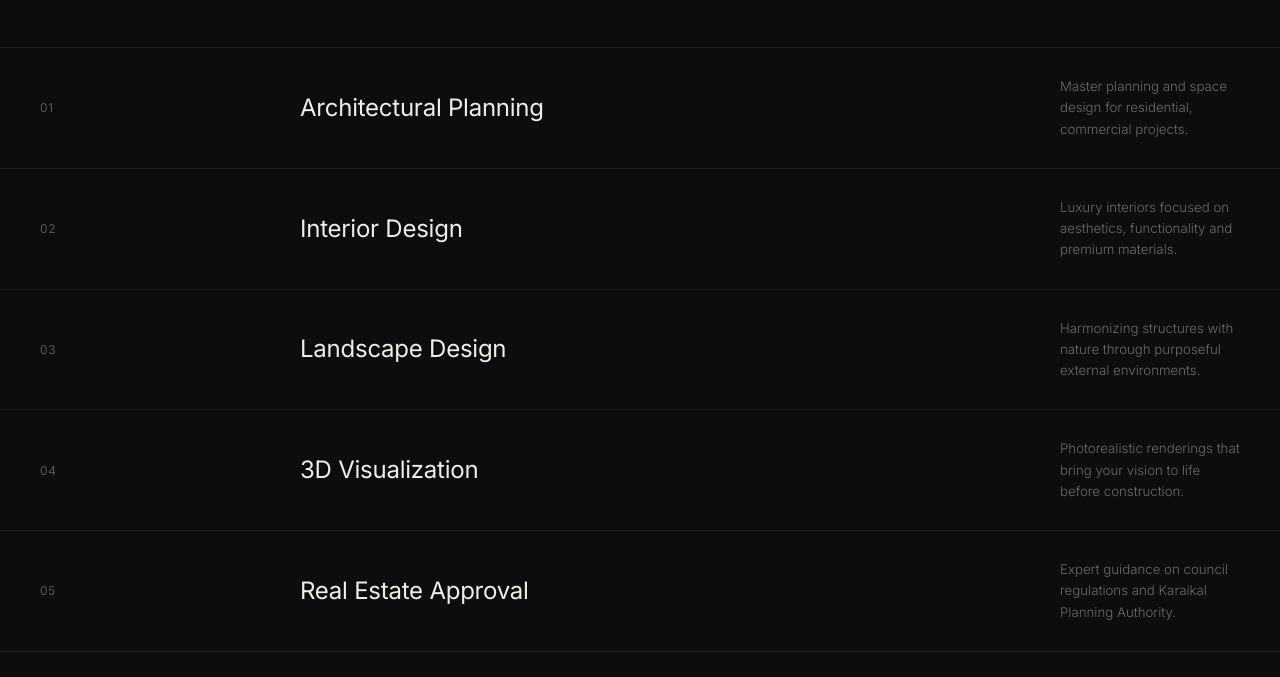
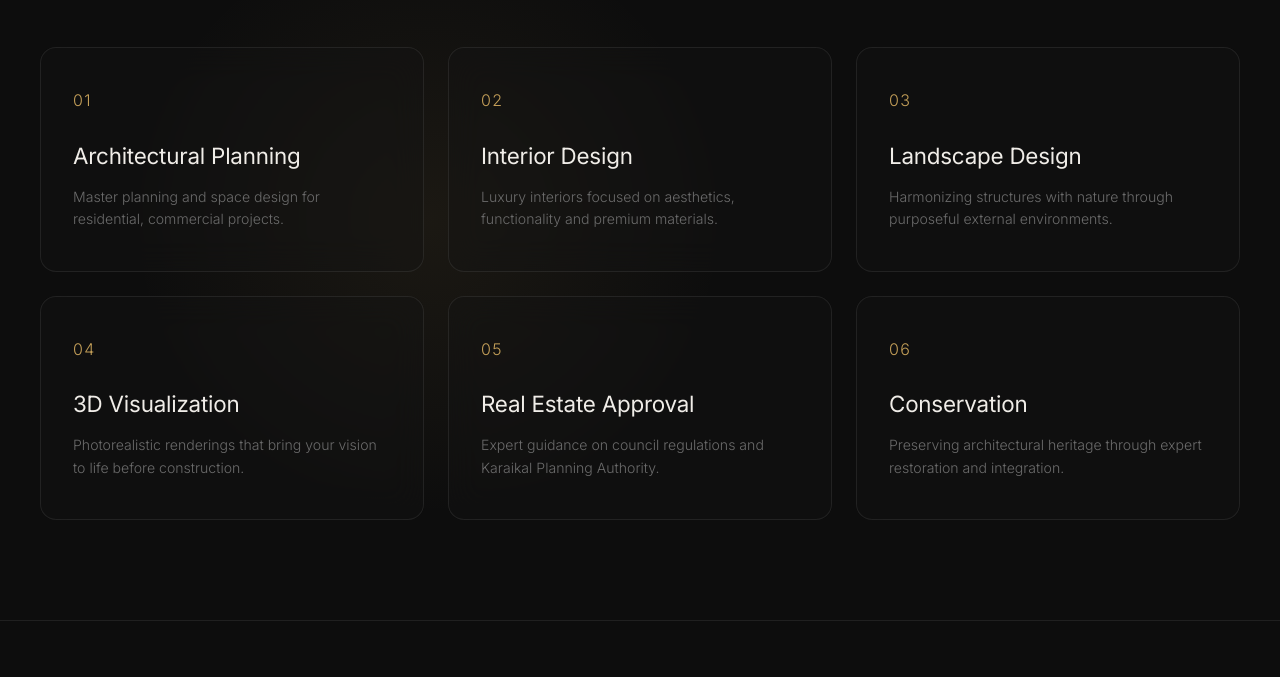
Before and after one commit to xrvnsp/sidarc, a plain HTML site: page index.html in a window 1280 px wide. Shown: the part 2557-3234 px from the top of the page. Drawn offline with nearby package versions, Linux system fonts and the light colour scheme.

Commit message:
Update expertise items to blur cards

```diff
--- a/styles.css
+++ b/styles.css
@@ -470,6 +470,24 @@
    ============================================================ */
 #expertise {
     padding: 100px 0;
+    position: relative;
+}
+
+#expertise::before {
+    content: '';
+    position: absolute;
+    top: 20%;
+    left: 10%;
+    width: 600px;
+    height: 600px;
+    background: radial-gradient(circle, rgba(197, 160, 89, 0.08) 0%, transparent 70%);
+    pointer-events: none;
+    z-index: 0;
+}
+
+.expertise-header, .expertise-list {
+    position: relative;
+    z-index: 1;
 }
 
 .expertise-header {
@@ -493,37 +511,50 @@
 }
 
 .expertise-list {
-    border-top: 1px solid var(--border);
+    display: grid;
+    grid-template-columns: repeat(auto-fit, minmax(320px, 1fr));
+    gap: 24px;
+    padding: 0 40px;
 }
 
 .expertise-item {
-    display: grid;
-    grid-template-columns: 260px 1fr 180px;
-    align-items: center;
-    padding: 28px 40px;
-    border-bottom: 1px solid var(--border);
-    transition: background .3s;
+    display: flex;
+    flex-direction: column;
+    align-items: flex-start;
+    padding: 40px 32px;
+    background: rgba(22, 22, 22, 0.4);
+    backdrop-filter: blur(16px);
+    -webkit-backdrop-filter: blur(16px);
+    border: 1px solid var(--border);
+    border-radius: 16px;
+    transition: all .4s var(--ease);
     cursor: default;
 }
 
 .expertise-item:hover {
-    background: rgba(197, 160, 89, .04);
+    background: rgba(197, 160, 89, .08);
+    border-color: rgba(197, 160, 89, 0.3);
+    transform: translateY(-4px);
+    box-shadow: 0 12px 30px rgba(0, 0, 0, 0.2);
 }
 
 .expertise-num {
-    font-size: .75rem;
-    color: var(--txt-muted);
+    font-size: 1rem;
+    color: var(--accent);
     letter-spacing: .08em;
+    margin-bottom: 24px;
 }
 
 .expertise-title {
-    font-size: clamp(1.1rem, 2vw, 1.5rem);
+    font-size: clamp(1.1rem, 2vw, 1.4rem);
     font-weight: 400;
     letter-spacing: -.01em;
+    margin-bottom: 12px;
+    color: var(--txt);
 }
 
 .expertise-desc {
-    font-size: .83rem;
+    font-size: .88rem;
     color: var(--txt-muted);
     line-height: 1.6;
 }
```
